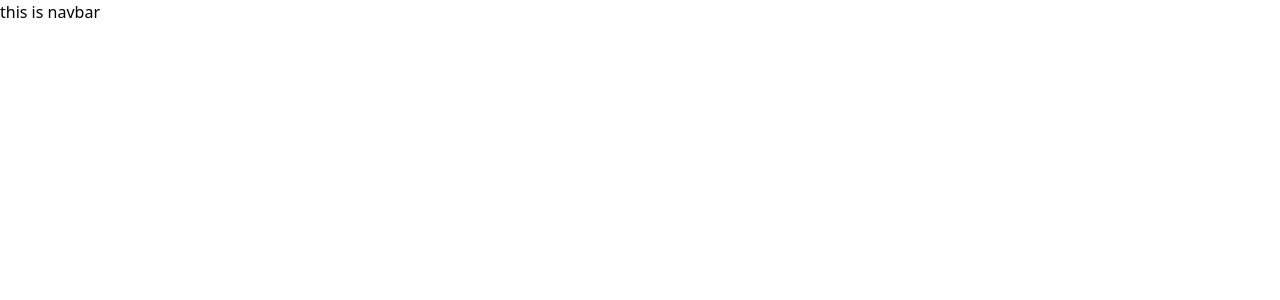
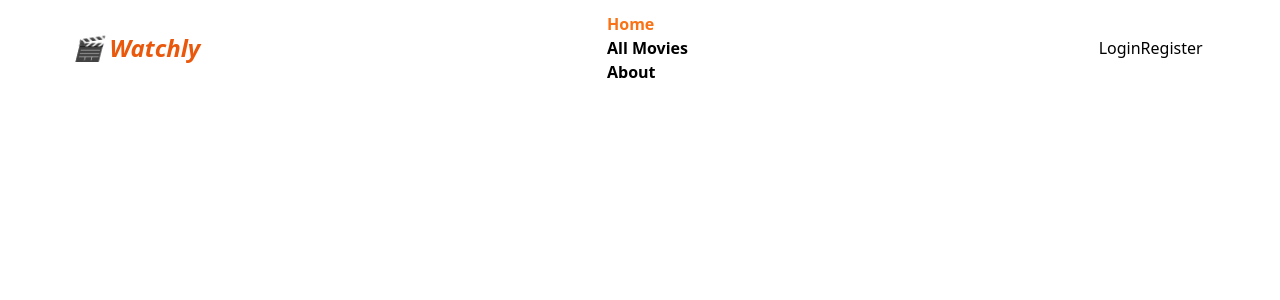
Before and after one commit to choyon001/watchly_client, a React (Vite) app: page / in a window 1280 px wide. Shown: the top 300 px of the page. Built offline with nearby package versions, Linux system fonts and the light colour scheme.

Commit message:
navbar section added

```diff
--- a/src/components/NavBar.jsx
+++ b/src/components/NavBar.jsx
@@ -1,10 +1,228 @@
+import { useContext, useState } from "react";
+import { Link, NavLink } from "react-router-dom";
+import AOS from "aos";
+import "aos/dist/aos.css";
+import "animate.css";
+import { AuthContext } from "../provider/AuthProvider";
 
-const NavBar = () => {
-    return (
-        <div>
-            <h1>this is navbar </h1>
-        </div>
-    );
+AOS.init();
+
+const Navbar = () => {
+  const { user } = useContext(AuthContext);
+  const [mobileMenuOpen, setMobileMenuOpen] = useState(false);
+
+
+
+
+  const navLinks = (
+    <>
+      <li>
+        <NavLink
+          to="/"
+          className={({ isActive }) =>
+            `hover:text-orange-500 font-semibold ${
+              isActive ? "text-orange-500" : ""
+            }`
+          }
+          onClick={() => setMobileMenuOpen(false)}
+        >
+          Home
+        </NavLink>
+      </li>
+      <li>
+        <NavLink
+          to="/movies"
+          className={({ isActive }) =>
+            `hover:text-orange-500 font-semibold ${
+              isActive ? "text-orange-500" : ""
+            }`
+          }
+          onClick={() => setMobileMenuOpen(false)}
+        >
+          All Movies
+        </NavLink>
+      </li>
+      {user && (
+        <>
+          <li>
+            <NavLink
+              to="/add-movie"
+              className={({ isActive }) =>
+                `hover:text-orange-500 font-semibold ${
+                  isActive ? "text-orange-500" : ""
+                }`
+              }
+              onClick={() => setMobileMenuOpen(false)}
+            >
+              Add Movie
+            </NavLink>
+          </li>
+          <li>
+            <NavLink
+              to="/favorites"
+              className={({ isActive }) =>
+                `hover:text-orange-500 font-semibold ${
+                  isActive ? "text-orange-500" : ""
+                }`
+              }
+              onClick={() => setMobileMenuOpen(false)}
+            >
+              My Favorites
+            </NavLink>
+          </li>
+        </>
+      )}
+      <li>
+        <NavLink
+          to="/about"
+          className={({ isActive }) =>
+            `hover:text-orange-500 font-semibold ${
+              isActive ? "text-orange-500" : ""
+            }`
+          }
+          onClick={() => setMobileMenuOpen(false)}
+        >
+          About
+        </NavLink>
+      </li>
+      {
+        !user &&(
+            <li>
+                <NavLink
+                to="/auth/login"
+                className={({ isActive }) =>
+                    `hover:text-orange-500 font-semibold ${
+                    isActive ? "text-orange-500" : ""
+                    } md:hidden`
+                }
+                onClick={() => setMobileMenuOpen(false)}
+                >
+                Login
+                </NavLink>
+            </li>
+        )
+      }
+
+      {
+        !user &&(
+            <li>
+                <NavLink
+                to="/auth/register"
+                className={({ isActive }) =>
+                    `hover:text-orange-500 font-semibold ${
+                    isActive ? "text-orange-500" : ""
+                    } md:hidden`
+                }
+                onClick={() => setMobileMenuOpen(false)}
+                >
+                Register
+                </NavLink>
+            </li>
+        )
+      }
+    </>
+  );
+
+  return (
+    <nav
+      className="bg-white px-5 py-3 flex justify-between items-center animate__animated animate__fadeInDown"
+      data-aos="fade-down"
+    >
+
+     {/* Mobile Menu Button */}
+      <div className="lg:hidden">
+        <button
+          className="text-3xl text-orange-600 focus:outline-none"
+          onClick={() => setMobileMenuOpen(!mobileMenuOpen)}
+          aria-label="Toggle Menu"
+        >
+          {mobileMenuOpen ? "✖" : "☰"}
+        </button>
+      </div>
+
+
+      {/* Logo / Website Name */}
+      <Link to="/" className="text-2xl font-bold text-orange-600 italic">
+        <span className="hidden md:inline-block">🎬</span> Watchly
+      </Link>
+
+
+
+      {/* Mobile Menu Dropdown */}
+      <div
+        className={`lg:hidden absolute top-16 left-0 right-0 bg-white shadow-lg z-50 transition-all duration-300 ${
+          mobileMenuOpen ? "block" : "hidden"
+        }`}
+      >
+        <ul className="menu p-4 space-y-3">
+          {navLinks}
+
+        </ul>
+      </div>
+
+      {/* Desktop Navigation */}
+      <div className="hidden lg:flex items-center">
+        <ul className="menu menu-horizontal gap-5 px-1">{navLinks}
+
+        </ul>
+      </div>
+
+      {/* Desktop User Section */}
+
+        {user ? (
+          <div className="dropdown dropdown-end ">
+            <div
+              tabIndex={0}
+              role="button"
+              className="btn btn-ghost btn-circle avatar"
+            >
+              <div className="w-10 rounded-full">
+                <img
+                  alt="User profile"
+                  src={
+                    user.photoURL || "https://i.ibb.co/2tRrRfq/default-user.png"
+                  }
+                  className="object-cover"
+                />
+              </div>
+            </div>
+            <ul
+              tabIndex={0}
+              className="menu menu-sm dropdown-content bg-[#F8F6F0] rounded-box z-10 mt-3 w-52 p-2 shadow"
+            >
+              <li>
+                <Link to="/profile" className="justify-between">
+                  Profile
+                </Link>
+              </li>
+              <li>
+                <Link to="/updateProfile" className="justify-between">
+                  Update
+                </Link>
+              </li>
+
+              <li>
+                <Link to="/">Logout</Link>
+              </li>
+            </ul>
+          </div>
+        ) : (
+          <ul className="menu menu-horizontal px-1 hidden lg:flex">
+            <li>
+              <Link to="auth/login" className=" ">
+                Login
+              </Link>
+            </li>
+            <li>
+              <Link to="auth/register" className=" ">
+                Register
+              </Link>
+            </li>
+          </ul>
+        )}
+
+    </nav>
+  );
 };
 
-export default NavBar;
+export default Navbar;
--- a/src/pages/HomaPage.jsx
+++ b/src/pages/HomaPage.jsx
@@ -3,7 +3,7 @@ import Navbar from "../components/NavBar";
 
 const HomaPage = () => {
     return (
-        <div>
+        <div className="w-11/12 mx-auto">
             {/* a navbar seciton  */}
             <Navbar></Navbar>
 
--- a/src/provider/AuthProvider.jsx
+++ b/src/provider/AuthProvider.jsx
@@ -2,10 +2,7 @@ import { createContext } from "react";
 
 export const AuthContext = createContext();
 const AuthProvider = ({children}) => {
-    const user = {
-        name:"choyon",
-        email:"choyon@gmailcom"
-    }
+    const user = null;
     const authInfo = {
         user
     }
```
